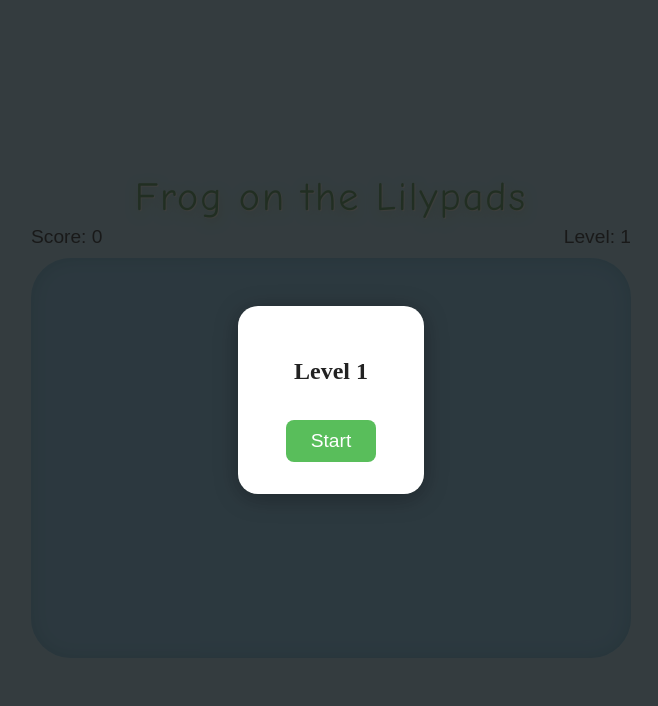
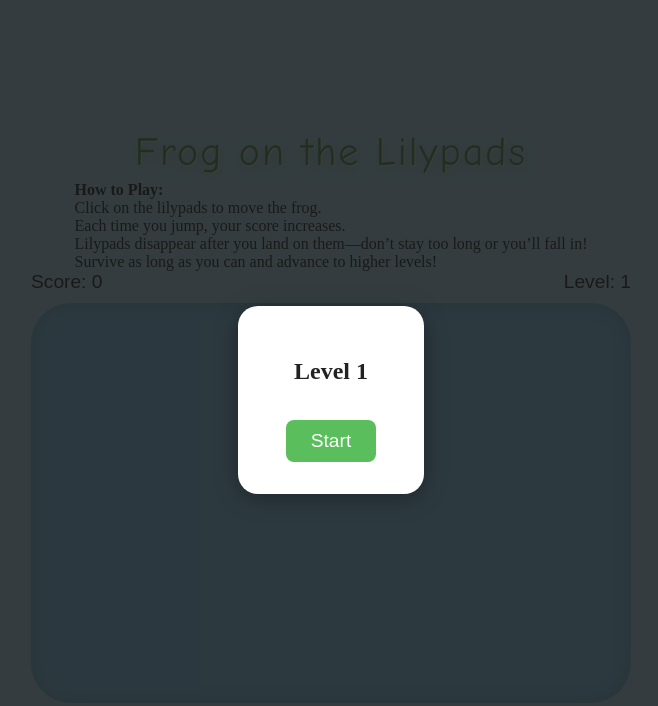
Before and after one commit to cworst/Ai, a plain HTML site: page index.html in a window 1280 px wide. Shown: the whole page, without its empty margins (309-967 px from the left). Drawn offline with Linux system fonts and the light colour scheme.

Commit message:
Update index.html

```diff
--- a/index.html
+++ b/index.html
@@ -7,6 +7,13 @@
 </head>
 <body>
   <div id="game-title">Frog on the Lilypads</div>
+  <div id="instructions">
+    <strong>How to Play:</strong><br>
+    Click on the lilypads to move the frog.<br>
+    Each time you jump, your score increases.<br>
+    Lilypads disappear after you land on them—don’t stay too long or you’ll fall in!<br>
+    Survive as long as you can and advance to higher levels!
+  </div>
   <div id="game-ui">
     <span>Score: <span id="score">0</span></span>
     <span>Level: <span id="level">1</span></span>
```
